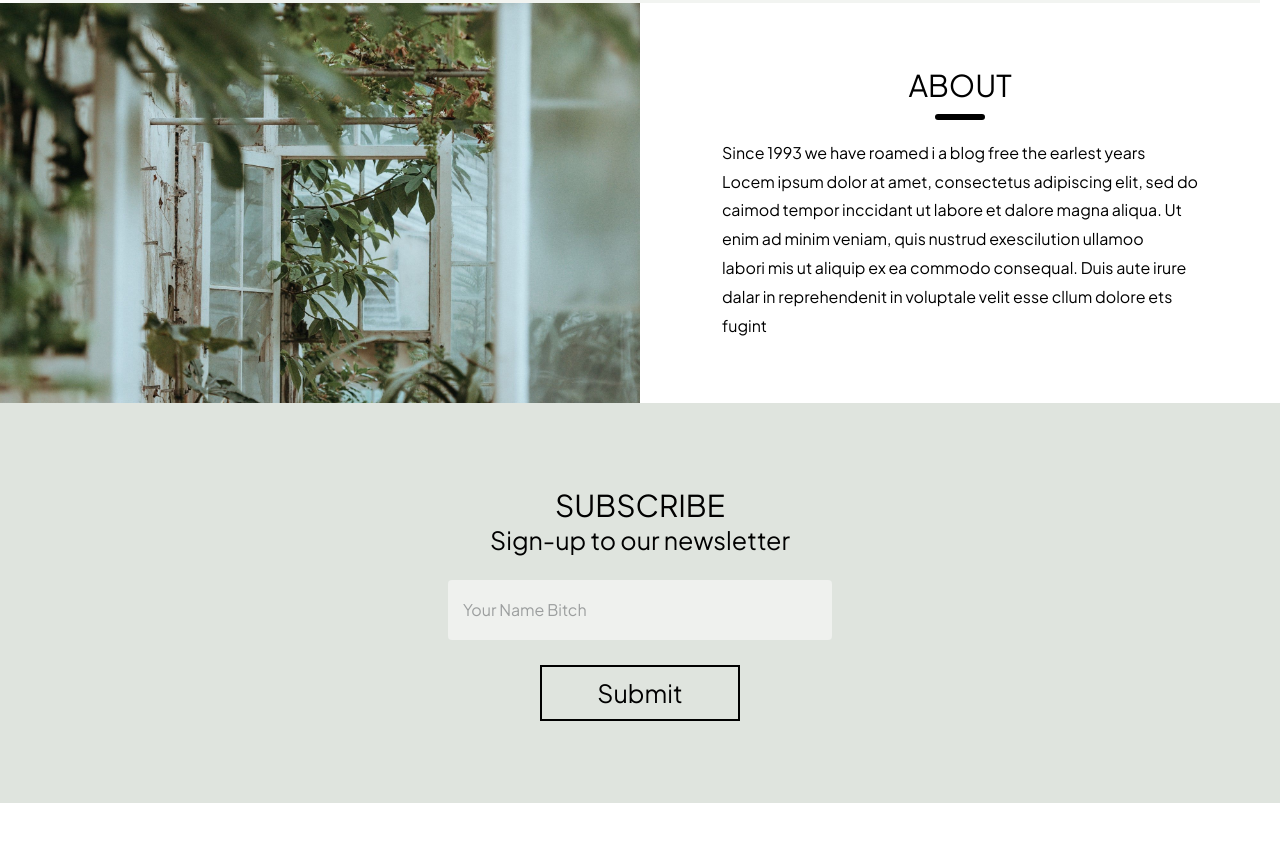
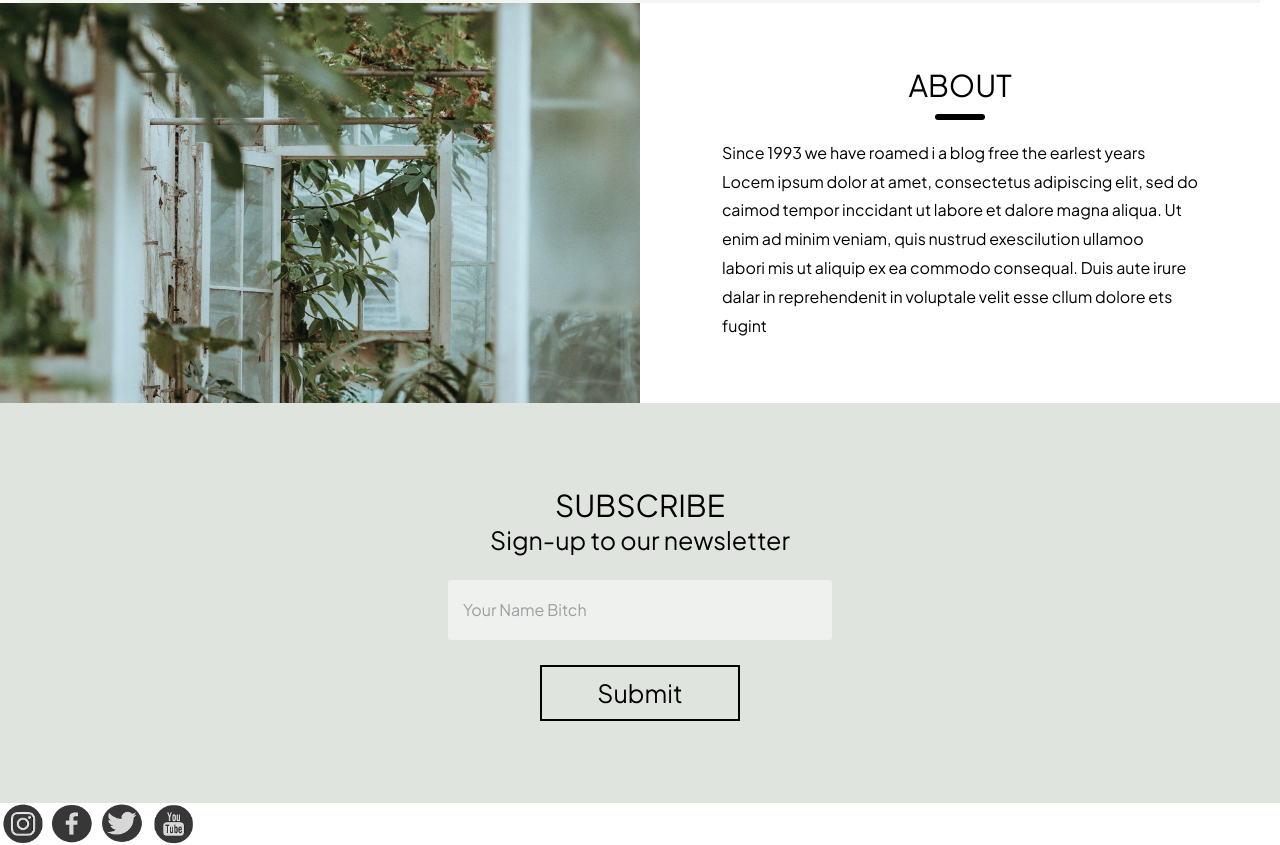
Before and after one commit to TheNestR/Maket3, a plain HTML site: page index.html in a window 1280 px wide. Shown: the part 1637-2482 px from the top of the page. Before the commit the page ends 2440 px from the top, so only its background shows below. Drawn offline with Linux system fonts and the light colour scheme.

Commit message:
update#2

```diff
--- a/css/redirect.css
+++ b/css/redirect.css
@@ -17,7 +17,6 @@ p{
 p::before {
     content: attr(text);
 }
-
 p:hover::before{
     content: attr(hover-text);
     color: red;
--- a/css/style.css
+++ b/css/style.css
@@ -225,4 +225,13 @@ body{
     border-color: #bdbdbd;
     outline: 0;
     box-shadow: 0 0 0 0.2rem rgba(158, 158, 158, 0.25);
-  }
+}
+  .icons{
+    display: flex;
+    gap: 5px;
+}
+.allicons{
+    border-radius: 50%;
+    width: 45px;
+    height: 42px;
+}
--- a/index.html
+++ b/index.html
@@ -125,10 +125,27 @@
                     <a href="redirect/main.html">Submit</a>
                     </button>
                 </div>
-
             </div>
         </div>
     </section>
+    <footer>
+        <div class="footerblock">
+            <div class="icons">
+                <div class="instagram">
+                    <a href=""><img src="images/instagram.png" alt="iconinst" class="allicons"></a>
+                </div>
+                <div class="facebook">
+                    <a href=""><img src="images/facebook.png" alt="iconfacebook" class="allicons"></a>
+                </div>
+                <div class="twitter">
+                    <a href=""><img src="images/twitter.png" alt="icontwitter" class="allicons"></a>
+                </div>
+                <div class="youtube">
+                    <a href=""><img src="images/youtube.png" alt="iconyoutube" class="allicons"></a>
+                </div>
+            </div>
+        </div>
+    </footer>
 </body>
 
 </html>
```
Also changed, not shown: redirect/main.html (+1 -1 lines), images/facebook.png (added), images/instagram.png (added), images/twitter.png (added), images/youtube.png (added).
